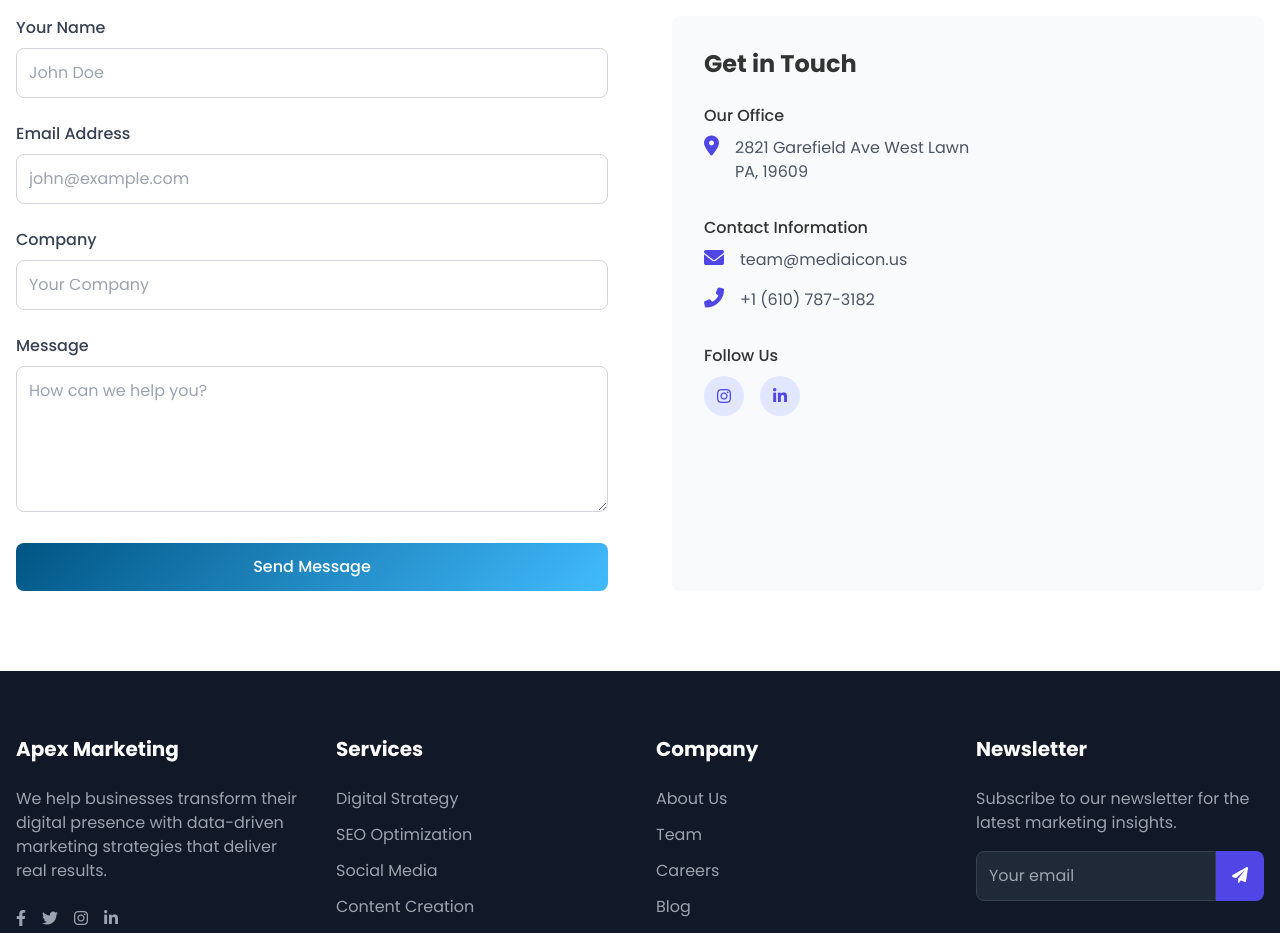
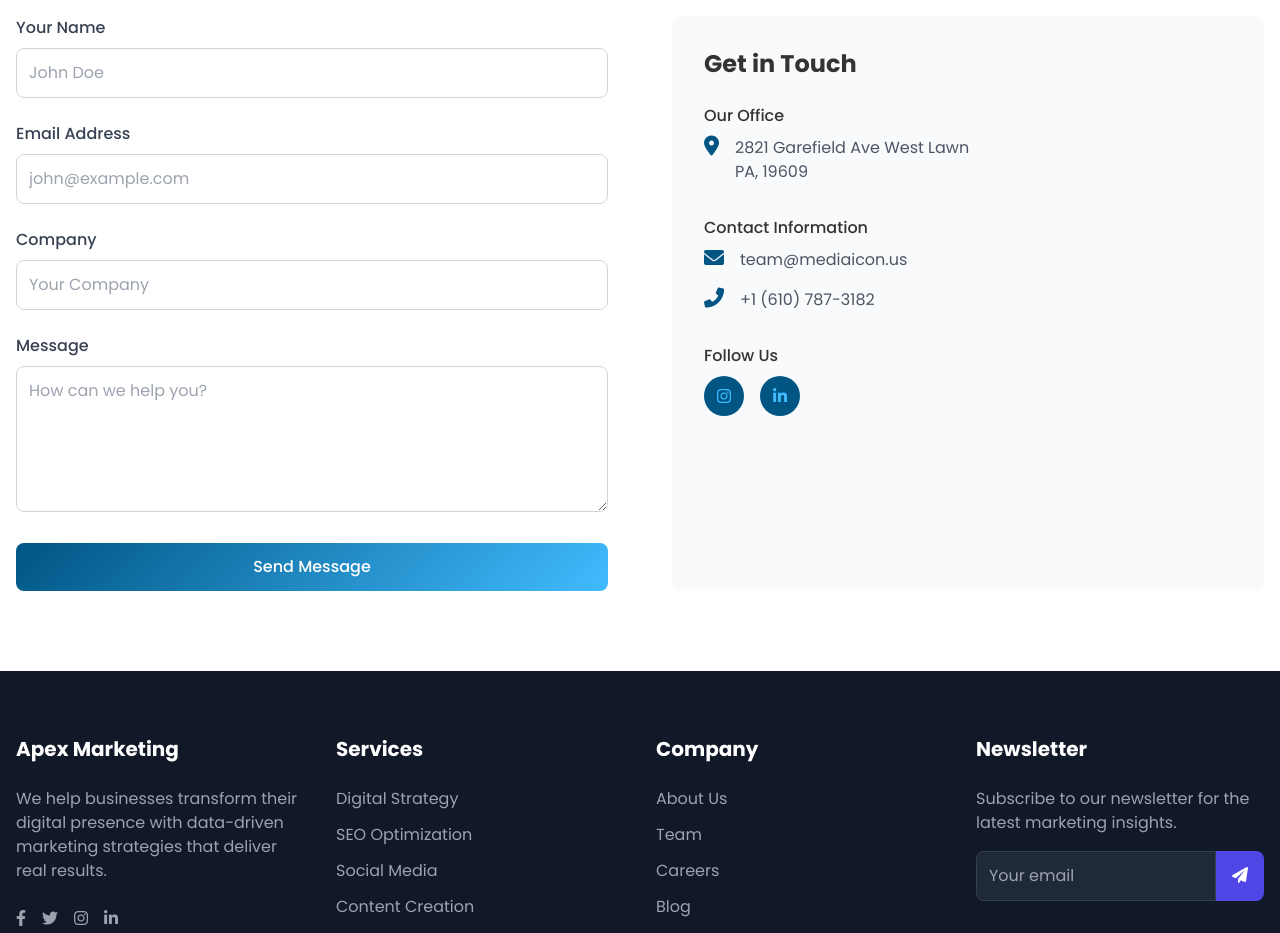
Before and after one commit to Asilomare/Media-Icon, a Next.js app: page / in a window 1280 px wide. Shown: the part 4600-5533 px from the top of the page. Built offline with nearby package versions, Linux system fonts and the light colour scheme.

Commit message:
update icons in contact

```diff
--- a/components/Contact.js
+++ b/components/Contact.js
@@ -131,7 +131,7 @@ export default function Contact() {
               <div className="mb-8">
                 <p className="font-medium mb-2">Our Office</p>
                 <div className="flex items-start">
-                  <div className="text-indigo-600 mr-4">
+                  <div className="text-primary mr-4">
                     <i className="fas fa-map-marker-alt text-xl"></i>
                   </div>
                   <p className="text-gray-600">
@@ -144,7 +144,7 @@ export default function Contact() {
               <div className="mb-8">
                 <p className="font-medium mb-2">Contact Information</p>
                 <div className="flex items-start mb-4">
-                  <div className="text-indigo-600 mr-4">
+                  <div className="text-primary mr-4">
                     <i className="fas fa-envelope text-xl"></i>
                   </div>
                   <p className="text-gray-600">
@@ -152,7 +152,7 @@ export default function Contact() {
                   </p>
                 </div>
                 <div className="flex items-start">
-                  <div className="text-indigo-600 mr-4">
+                  <div className="text-primary mr-4">
                     <i className="fas fa-phone-alt text-xl"></i>
                   </div>
                   <p className="text-gray-600">
@@ -170,10 +170,10 @@ export default function Contact() {
                   {/* <a href="#" className="w-10 h-10 rounded-full bg-indigo-100 text-indigo-600 flex items-center justify-center hover:bg-indigo-200 transition duration-300">
                     <i className="fab fa-twitter"></i>
                   </a> */}
-                  <a href="https://www.instagram.com/socialsbymediaicon" className="w-10 h-10 rounded-full bg-indigo-100 text-indigo-600 flex items-center justify-center hover:bg-indigo-200 transition duration-300">
+                  <a href="https://www.instagram.com/socialsbymediaicon" className="w-10 h-10 rounded-full icon-primary text-secondary flex items-center justify-center hover:bg-indigo-200 transition duration-300">
                     <i className="fab fa-instagram"></i>
                   </a>
-                  <a href="https://www.linkedin.com/company/media-icon-llc" className="w-10 h-10 rounded-full bg-indigo-100 text-indigo-600 flex items-center justify-center hover:bg-indigo-200 transition duration-300">
+                  <a href="https://www.linkedin.com/company/media-icon-llc" className="w-10 h-10 rounded-full icon-primary text-secondary flex items-center justify-center hover:bg-indigo-200 transition duration-300">
                     <i className="fab fa-linkedin-in"></i>
                   </a>
                 </div>
```
